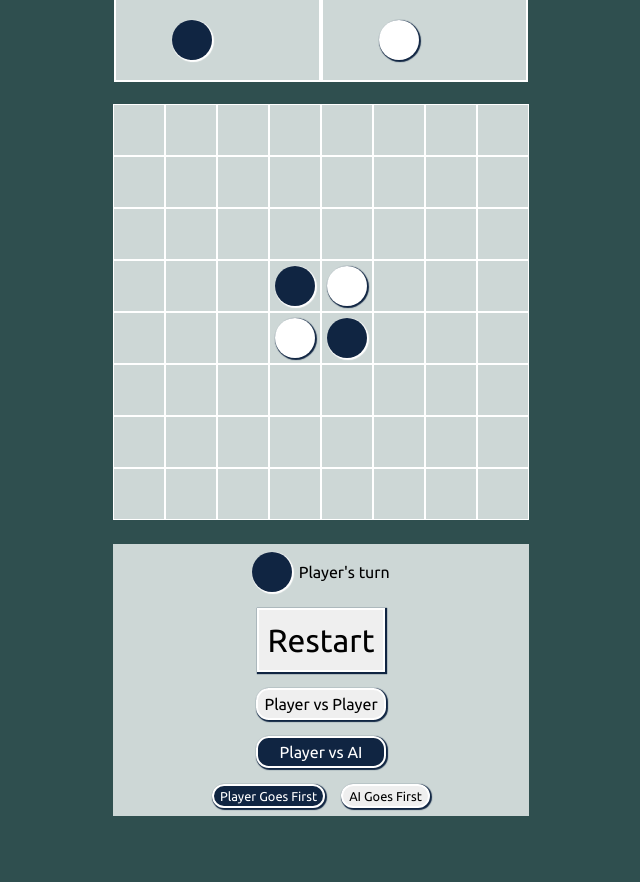
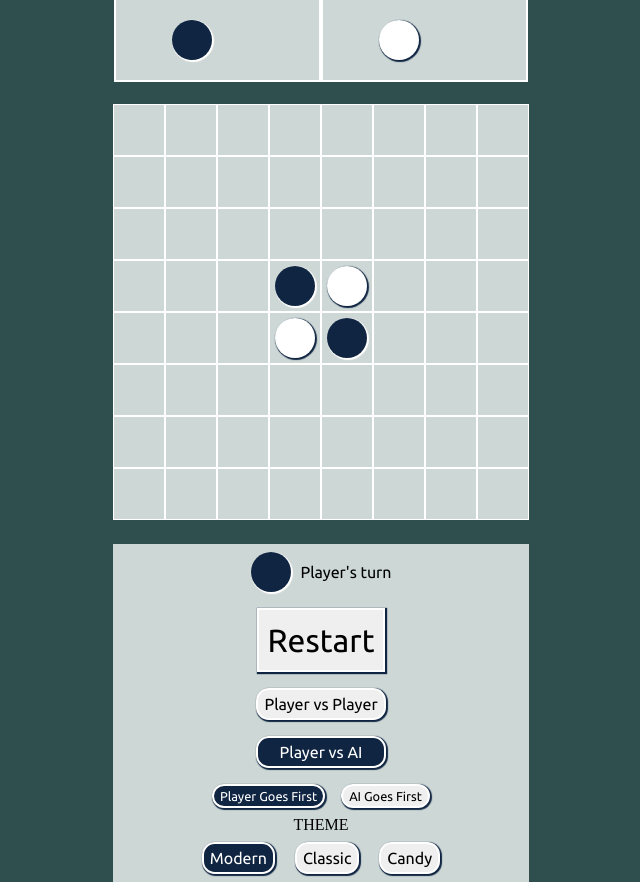
Before and after one commit to khangdvu/ReversiApp, a plain HTML site: page index.html in a window 1280 px wide. Shown: the whole page, without its empty margins (319-959 px from the left). Before the commit the page ends 816 px from the top, so only its background shows below. Drawn offline with Linux system fonts and the light colour scheme.

Commit message:
Add 2 more themes and theme selector buttons

```diff
--- a/index.html
+++ b/index.html
@@ -10,7 +10,7 @@
     <script src="reversi.js"></script>
     <title>Play Reversi</title>
 </head>
-<body>
+<body class="theme--modern">
     <div class="header--points">
         <div class="container--player"><div class="icon player1"></div><span class="points" id="points--player1"></span></div>
 
@@ -55,6 +55,15 @@
             <button  class="btn--active" id="btn--playerTurn1" onclick="btnModeSelectHandler(event)">Player Goes First</button>
             <button id="btn--playerTurn2" onclick="btnModeSelectHandler(event)">AI Goes First</button>
         </div>
+        <span>THEME</span>
+        <div class="container--themeSelect">
+            <button  class="btnTheme btn--active" id="btn--modern" onclick="btnThemeSelectHandler(event)">Modern</button>
+            <button  class="btnTheme" id="btn--classic" onclick="btnThemeSelectHandler(event)">Classic</button>
+            <button  class="btnTheme" id="btn--candy" onclick="btnThemeSelectHandler(event)">Candy</button>
+
+        </div>
+
+    </div>
 
     </div>
 </body>
--- a/script.js
+++ b/script.js
@@ -9,6 +9,9 @@ const btnPvP = document.getElementById("btn--PvP");
 const btnPvAI = document.getElementById("btn--PvAI")
 const btnplayerTurn1 = document.getElementById("btn--playerTurn1")
 const btnplayerTurn2 = document.getElementById("btn--playerTurn2")
+const btnThemeModern = document.getElementById("btn--modern");
+const btnThemeClassic = document.getElementById("btn--classic")
+const btnThemeCandy = document.getElementById("btn--candy")
 var playerTurn = 1;
 var turn = 1;
 var vsAI = true;
@@ -55,6 +58,24 @@ function btnModeSelectHandler(event){
         btnplayerTurn1.classList.remove("btn--active");
         btnplayerTurn2.classList.remove("btn--active");
     }
+}
+
+function btnThemeSelectHandler(event){
+    var btn = event.target;
+    btnThemeModern.classList.remove("btn--active");
+    btnThemeClassic.classList.remove("btn--active");
+    btnThemeCandy.classList.remove("btn--active");
+    btn.classList.add("btn--active");
+    if (btn.id == "btn--modern"){
+        document.body.classList = "theme--modern";
+    }
+    if (btn.id == "btn--classic"){
+        document.body.classList = "theme--classic";
+    }
+    if (btn.id == "btn--candy"){
+        document.body.classList = "theme--candy";
+    }
+
 }
 
 
--- a/styles.css
+++ b/styles.css
@@ -1,11 +1,20 @@
 :root{
+    --font-primary: 'Ubuntu', sans-serif;
+}
+
+.theme--classic{
+    --board-background:  darkgreen;
+    --black-piece: black;
+    --white-piece: white;
+}
+
+.theme--modern{
     --board-background:  #cdd7d6;
     --black-piece: #102542;
     --white-piece: #ffffff;
-    --font-primary: 'Ubuntu', sans-serif;
 }
 
-.candy{
+.theme--candy{
     --board-background:  #d4a0a7;
     --black-piece: #c84630;
     --white-piece: #e3e3e3;
@@ -63,7 +72,7 @@ body {
 }
 
 #text--turn{
-    padding-left: 0.5vw;
+    padding-left: 10px;
     font-family: var(--font-primary);
 }
 
@@ -108,6 +117,21 @@ body {
 #btn--playerTurn1:hover, #btn--playerTurn2:hover {
     background-color: var(--black-piece);
     color: var(--white-piece);
+}
+
+.btnTheme{
+    margin: 1vh 1vh 1vh 1vh;
+    width: auto;
+    height: 2rem;
+    font-family: var(--font-primary);
+    font-size: 1rem;
+    border: 2px solid white;
+    -webkit-box-shadow: 1px 1px 1px 1px var(--black-piece);
+    -moz-box-shadow: 1px 1px 1px 1px var(--black-piece);
+    box-shadow: 1px 1px 1px 1px var(--black-piece);
+    -moz-border-radius: 0.8rem;
+    -webkit-border-radius: 0.8rem;
+    border-radius: 0.8rem;
 }
 
 .btn--active{
```
